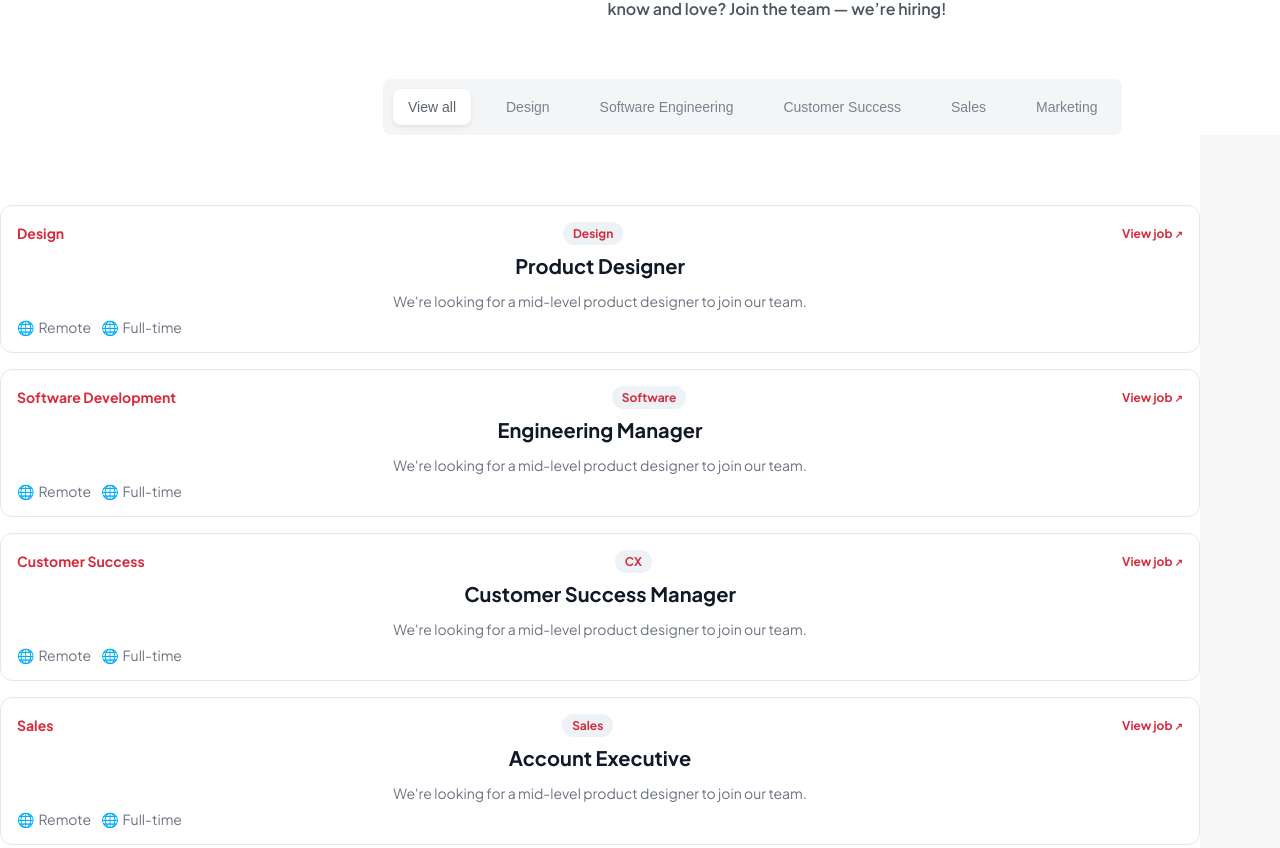
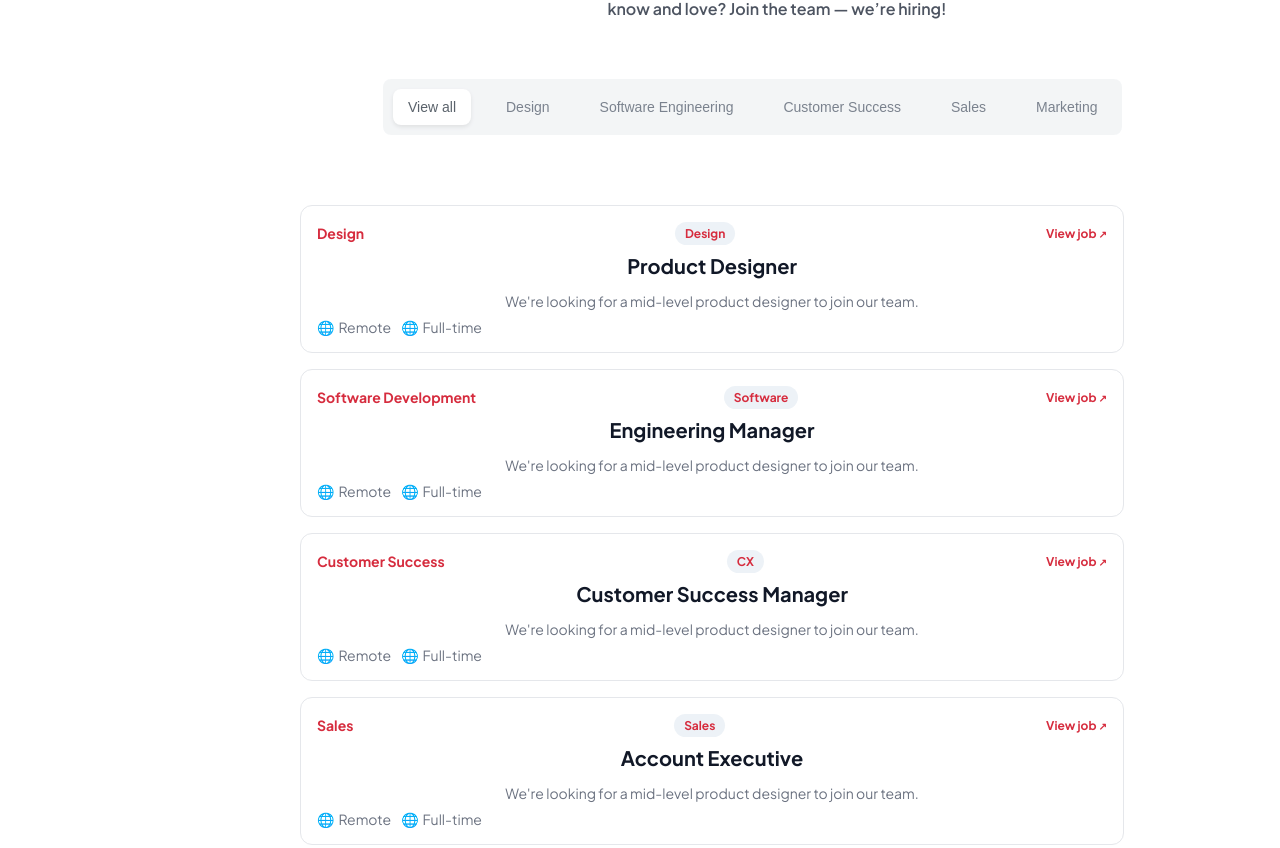
Before and after one commit to jola13/first-project, a plain HTML site: page aboutus.html in a window 1280 px wide. Shown: the part 3664-4512 px from the top of the page. Drawn offline with Linux system fonts and the light colour scheme.

Commit message:
adjusted the position of the open positions container

```diff
--- a/style.css
+++ b/style.css
@@ -2311,8 +2311,9 @@ padding-bottom: 60px;}
   .theteam{text-align: center;
   }
   #jlc{background-color:#ffffff ;
-  margin: 0%;
-width: fi;}
+  padding-left: 300px;
+  padding-right: 156px;
+}
 
 
   .CO{font-family: 'Plus Jakarta Sans';
```
